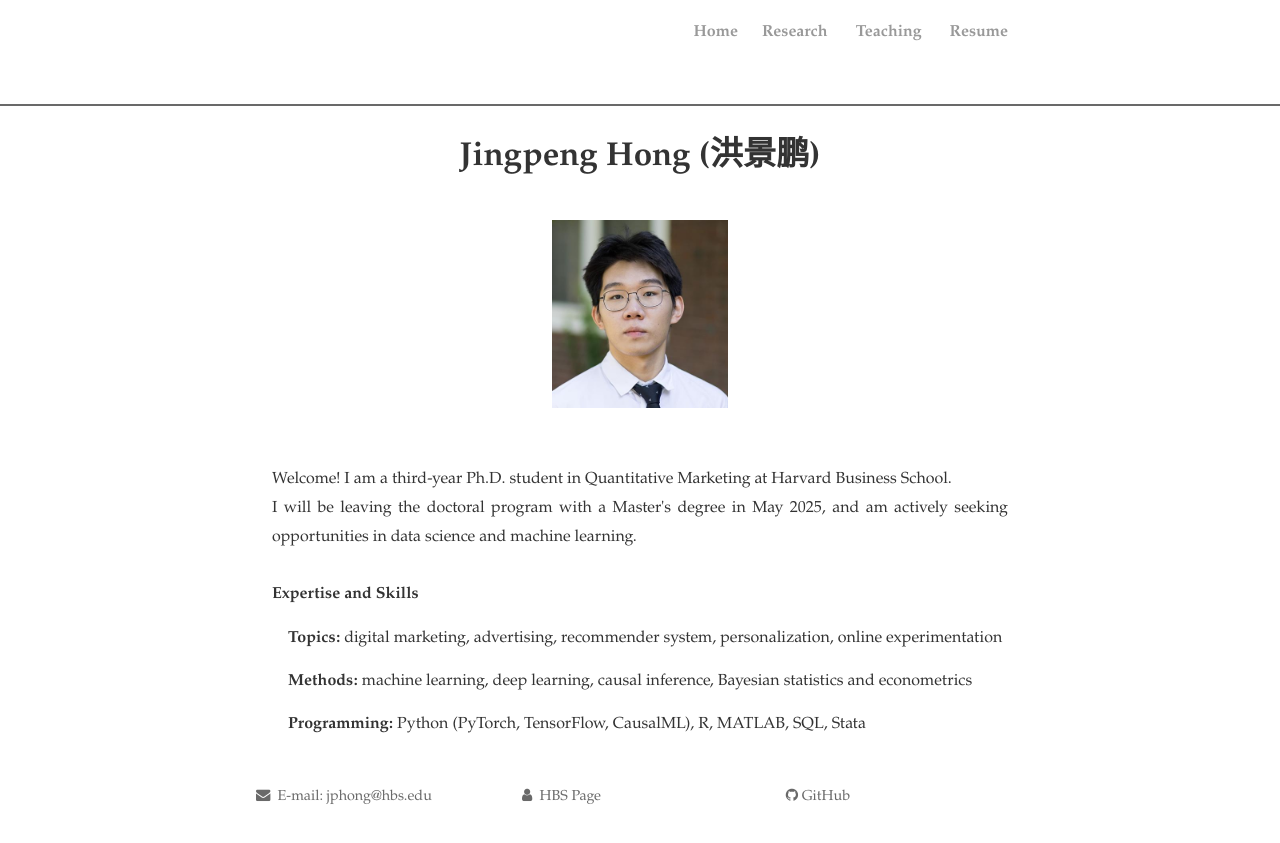
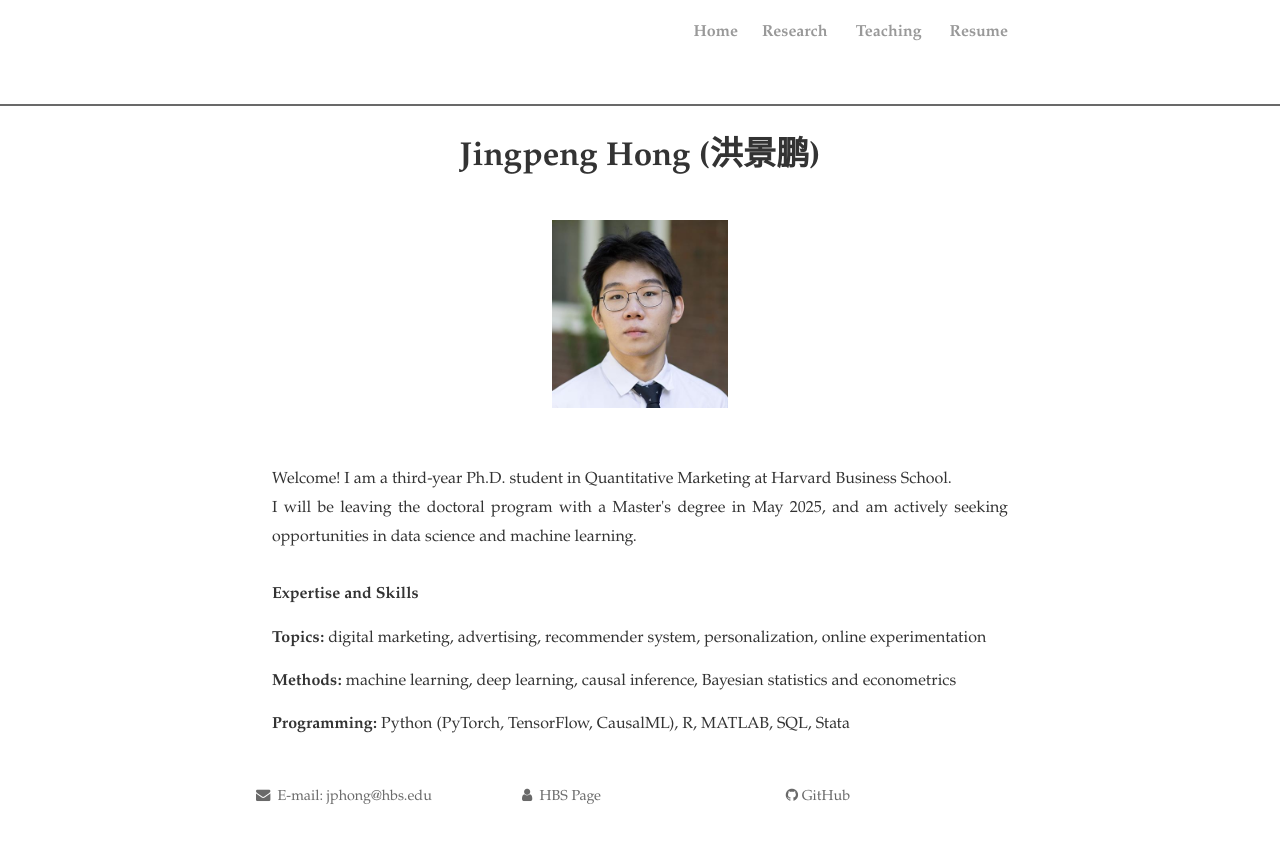
Before and after one commit to JingpengHong/JingpengHong.github.io, a Jekyll site: the page built from index.html, in a window 1280 px wide. Shown: the top 843 px of the page. Built offline with Jekyll 4.4.1, drawn with Linux system fonts in a browser that asks for light colours; nearby versions of some CDN libraries; the list of posts is cut into pages by our own code; comment, search, counter and statistics services are not loaded; a style sheet for code colours, icons or effects is not loaded.

Commit message:
Update index.html

```diff
--- a/index.html
+++ b/index.html
@@ -20,7 +20,7 @@
 <br>
 <strong>Expertise and Skills</strong>
 <br>
-<p style="text-align:justify;text-indent:1em"><b>Topics:</b> digital marketing, advertising, recommender system, personalization, online experimentation
-<p style="text-align:justify;text-indent:1em"><b>Methods:</b> machine learning, deep learning, causal inference, Bayesian statistics and econometrics
-<p style="text-align:justify;text-indent:1em"><b>Programming:</b> Python (PyTorch, TensorFlow, CausalML), R, MATLAB, SQL, Stata
+<p style="text-align:justify"><b>Topics:</b> digital marketing, advertising, recommender system, personalization, online experimentation
+<p style="text-align:justify"><b>Methods:</b> machine learning, deep learning, causal inference, Bayesian statistics and econometrics
+<p style="text-align:justify"><b>Programming:</b> Python (PyTorch, TensorFlow, CausalML), R, MATLAB, SQL, Stata
 </div>
```
